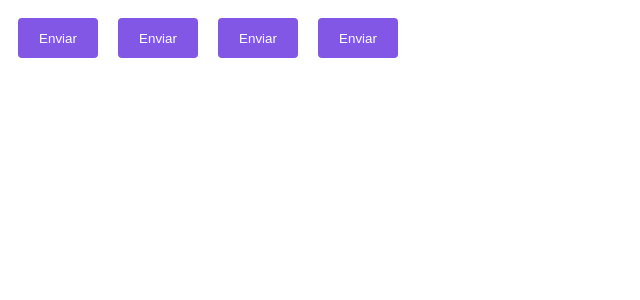
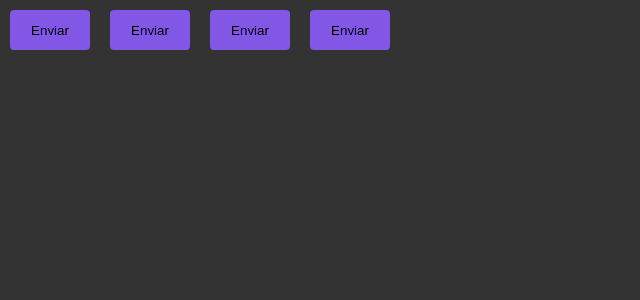
Before and after one commit to Yures1lva/02-ignite-timer, a React (Vite) app: page / in a window 1280 px wide. Shown: the top 300 px of the page, without its empty margins (0-640 px from the left). Built offline with nearby package versions, Linux system fonts and the light colour scheme.

Commit message:
aprendendo definição de tipos e estilos globais com TS

```diff
--- a/src/App.tsx
+++ b/src/App.tsx
@@ -1,6 +1,7 @@
 import { Button } from "./components/Button";
 import {ThemeProvider} from "styled-components"
 import { defaultTheme } from "./styles/themes/default";
+import { GlobalStyle } from "./styles/global";
 
 
 export function App() {
@@ -12,6 +13,7 @@
         <Button variant="secondary"></Button>
         <Button variant="danger"></Button>
         <Button variant="success"></Button>
+        <GlobalStyle/>
       </ThemeProvider>
     </>
   )
--- a/src/components/Button.styles.ts
+++ b/src/components/Button.styles.ts
@@ -22,7 +22,7 @@
     border: 0;
 
     background: ${props => props.theme.primary};
-    color: ${props => props.theme.white}
+    color: ${props => props.theme.width}
   `
 
    /* ${props => {
--- /dev/null
+++ b/src/styles/global.ts
@@ -0,0 +1,16 @@
+import { createGlobalStyle } from "styled-components";
+
+export const GlobalStyle = createGlobalStyle`
+
+    *{
+        margin: 0;
+        padding: 0;
+        box-sizing: border-box;
+    }
+
+    body {
+        background: #333;
+        color: #fff
+    }
+
+`
```
Also changed, not shown: src/@types/styled.d.ts (added, +10 -0 lines).
